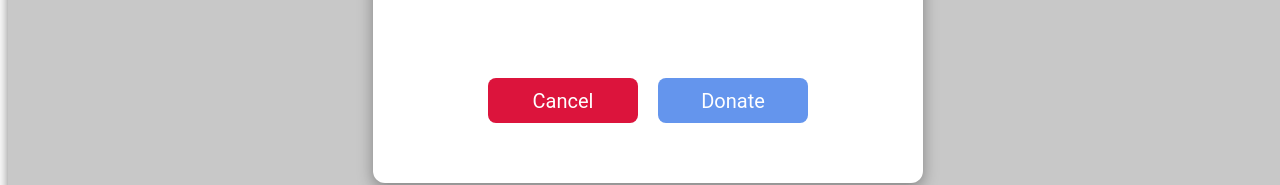
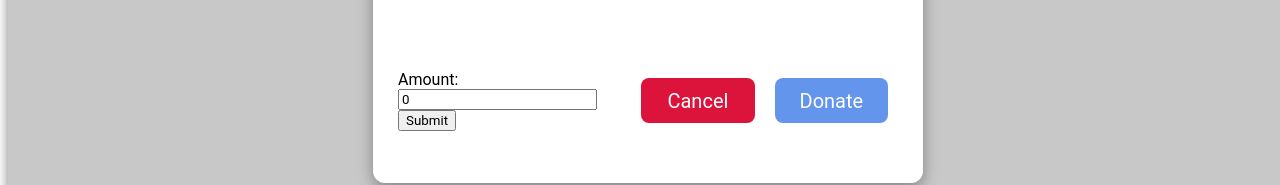
Before and after one commit to MarekHalaczkiewicz/Friday-Fiverr, a React (Create React App) app in the folder frontend/: page / in a window 1280 px wide. Both pictures are taken after a click on the button "View more". Shown: the part 500-685 px from the top of the page. Built offline with nearby package versions, Linux system fonts and the light colour scheme.

Commit message:
added post request for contribute

```diff
--- a/frontend/src/App.js
+++ b/frontend/src/App.js
@@ -7,6 +7,7 @@ import Modal from './components/Modal';
 
 const projects = [
   {
+    projectId: '123456789',
     title: 'Dog Shelter',
     media: [
       'https://media.4-paws.org/a/9/b/d/a9bd2520c2a7c941680bbfc56182ed5615e7cd3c/VIER%20PFOTEN_2016-09-18_081-1927x1333.jpg',
@@ -44,7 +45,13 @@ function App() {
                 body={project.body}
               />
               {modalOpen && (
-                <Modal setModalOpen={setModalOpen} project={project} />
+                <Modal
+                  index={i}
+                  setModalOpen={setModalOpen}
+                  project={project}
+                  projectList={projectList}
+                  setProjectList={setProjectList}
+                />
               )}
             </div>
           );
--- a/frontend/src/components/Modal.jsx
+++ b/frontend/src/components/Modal.jsx
@@ -1,9 +1,41 @@
-import React from 'react';
+import React, { useState, useContext } from 'react';
 import './Modal.css';
+import UserContext from '../UserContext';
+import axios from 'axios';
 
-function Modal({ setModalOpen, project }) {
-  const { title, media, body, goal, skills, tags, location, organiation } =
-    project;
+function Modal({ index, setModalOpen, project, projectList, setProjectList }) {
+  const { user } = useContext(UserContext);
+  const {
+    projectId,
+    title,
+    media,
+    body,
+    goal,
+    skills,
+    tags,
+    location,
+    organiation,
+  } = project;
+
+  const [amount, setAmount] = useState(0);
+
+  const handleSubmit = async (e) => {
+    e.preventDefault();
+    const bodyReq = {
+      projectId,
+      userId: user.userId,
+      amount,
+    };
+
+    const response = await axios.post(
+      `http://localhost:8000/api/projects/${projectId}/contribute`,
+      bodyReq
+    );
+    let updatedProjectList = [...projectList];
+    updatedProjectList[index].contributions = response.data;
+    setProjectList(updatedProjectList);
+  };
+
   return (
     <div className="modalBackground">
       <div className="modalContainer">
@@ -23,6 +55,17 @@ function Modal({ setModalOpen, project }) {
           <p>{body}</p>
         </div>
         <div className="footer">
+          <form onSubmit={handleSubmit}>
+            <label>
+              Amount:
+              <input
+                type="number"
+                value={amount}
+                onChange={(e) => setAmount(e.target.value)}
+              />
+            </label>
+            <input type="submit" value="Submit" />
+          </form>
           <button
             onClick={() => {
               setModalOpen(false);
```
